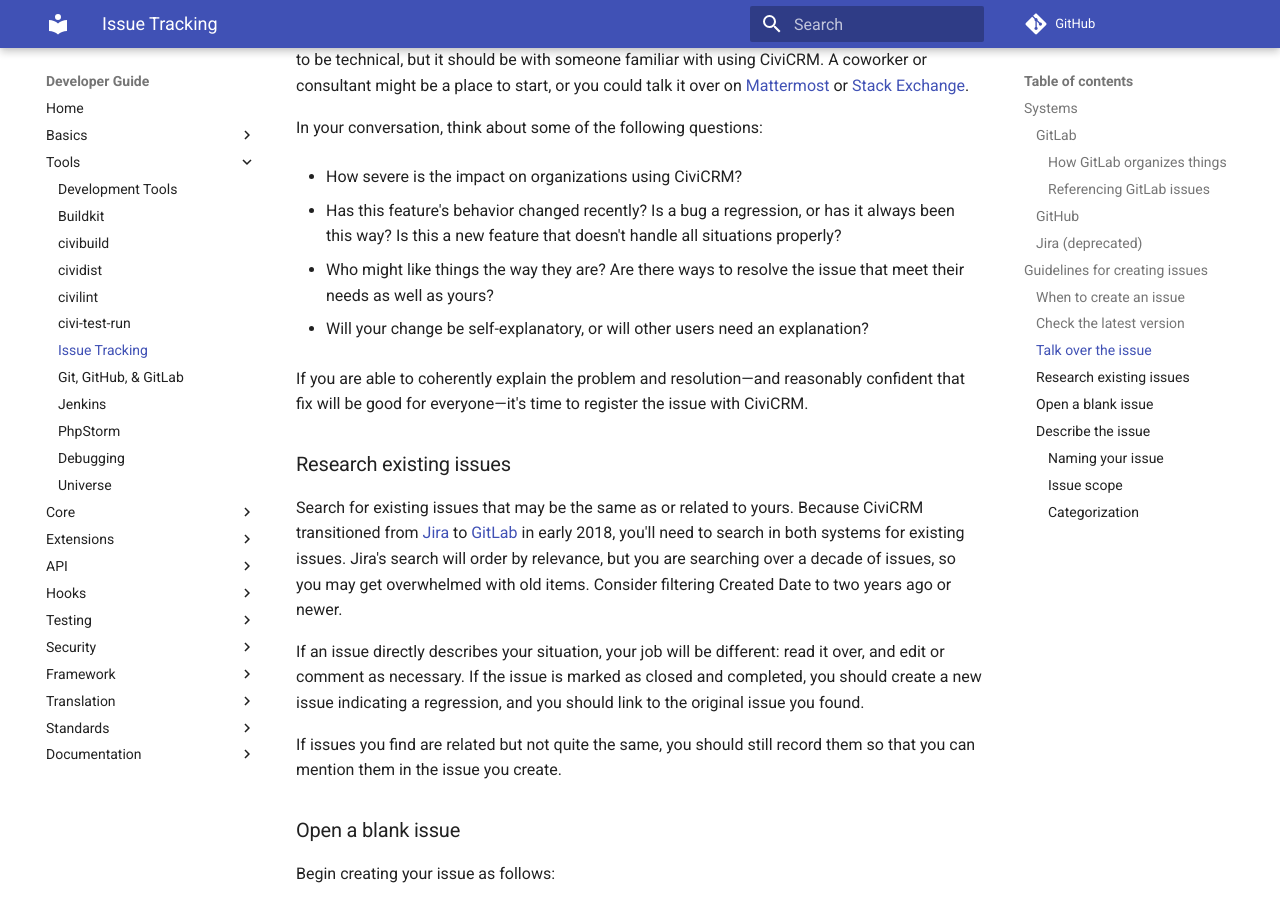
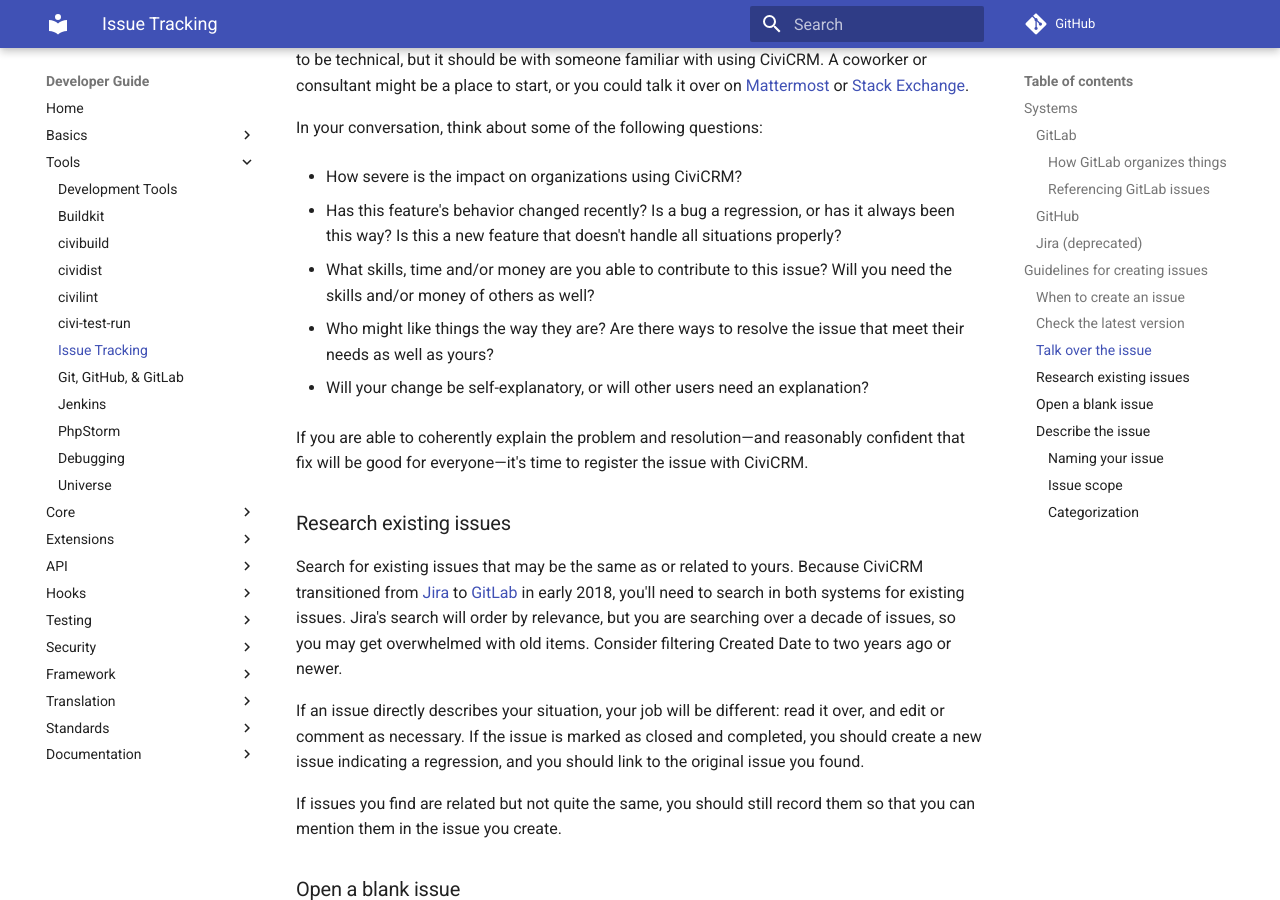
Before and after one commit to civicrm/civicrm-dev-docs, an MkDocs documentation site: the page built from docs/tools/issue-tracking.md, in a window 1280 px wide and 900 px high, scrolled down 2717 px. Built offline with MkDocs 1.6.1 and Material for MkDocs 9.7.7, drawn with Linux system fonts in a browser that asks for light colours; comment, search, counter and statistics services are not loaded; old or Windows-style settings are respelled for this version of MkDocs.

Commit message:
add money/time estimate

```diff
--- a/docs/tools/issue-tracking.md
+++ b/docs/tools/issue-tracking.md
@@ -90,6 +90,8 @@
 
 -   Has this feature's behavior changed recently?  Is a bug a regression, or has it always been this way?  Is this a new feature that doesn't handle all situations properly?
 
+-   What skills, time and/or money are you able to contribute to this issue?  Will you need the skills and/or money of others as well?
+
 -   Who might like things the way they are?  Are there ways to resolve the issue that meet their needs as well as yours?
 
 -   Will your change be self-explanatory, or will other users need an explanation?
```
